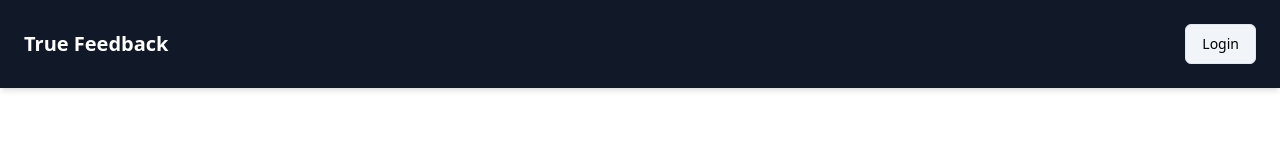
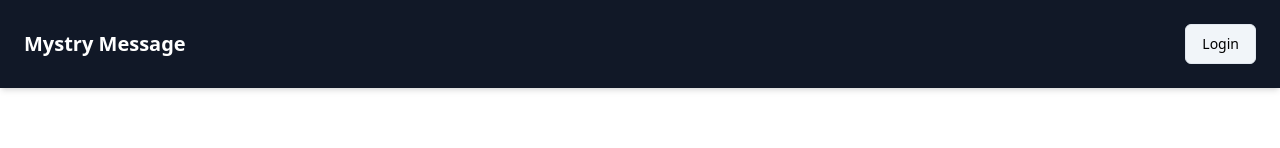
Before and after one commit to mohammad-al-samiul/mystry-message, a Next.js app: page /u/1 in a window 1280 px wide. Shown: the top 148 px of the page. Built offline with nearby package versions, Linux system fonts and the light colour scheme; no server answers.

Commit message:
final commit

```diff
--- a/src/app/u/[username]/page.tsx
+++ b/src/app/u/[username]/page.tsx
@@ -27,6 +27,7 @@ import { Loader2 } from "lucide-react";
 const specialChar = "||";
 
 const parseStringMessages = (messageString: string): string[] => {
+  console.log(messageString);
   return messageString.split(specialChar);
 };
 
--- a/src/components/Navbar.tsx
+++ b/src/components/Navbar.tsx
@@ -12,7 +12,7 @@ function Navbar() {
     <nav className="p-4 md:p-6 shadow-md bg-gray-900 text-white">
       <div className="container mx-auto flex flex-col md:flex-row justify-between items-center">
         <a href="#" className="text-xl font-bold mb-4 md:mb-0">
-          True Feedback
+          Mystry Message
         </a>
         {session ? (
           <>
```
